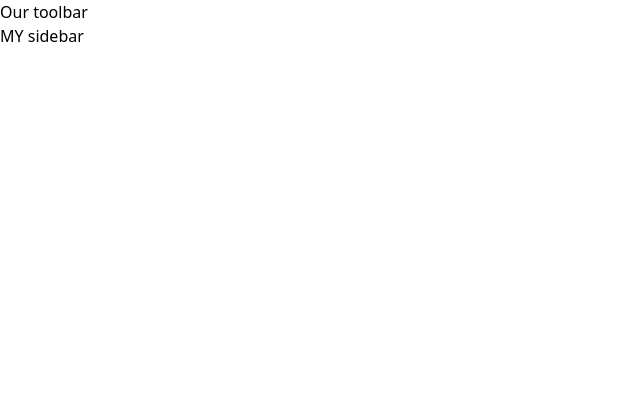
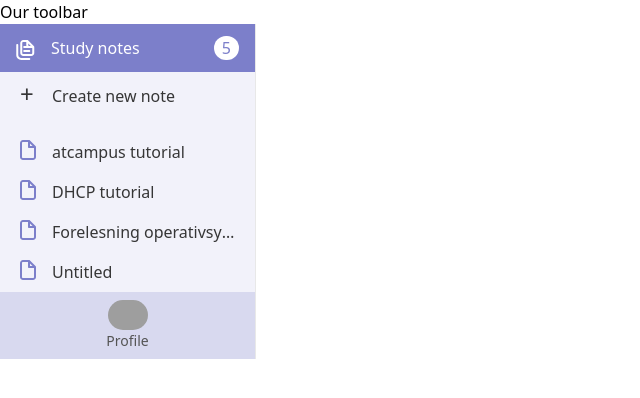
Before and after one commit to tonystr/note-taking-frontend, a Next.js app: page / in a window 1280 px wide. Shown: the top 398 px of the page, without its empty margins (0-640 px from the left). Built offline with nearby package versions, Linux system fonts and the light colour scheme; grey boxes are pictures that could not be loaded.

Commit message:
Implement sidebar

```diff
--- a/components/Sidebar.js
+++ b/components/Sidebar.js
@@ -1,6 +1,54 @@
+import FolderIcon from '../icons/folder.svg'
+import NotesIcon from '../icons/notes.svg'
+
+function Button({ children, className='', ...props }) {
+    return (
+        <div {...props} className={`
+            p-2 flex px-3 mx-2 cursor-pointer
+            hover:bg-purple-4 rounded-md
+            transition-colors duration-100
+            ${className}
+        `}>
+            {children}
+        </div>
+    )
+}
+
+function NoteButton({ children }) {
+    return (
+        <Button>
+            <FolderIcon className='mr-4 flex-shrink-0' />
+            <span className='truncate'>{children}</span>
+        </Button>
+    )
+}
+
 function Sidebar() {
     return (
-        <div> MY sidebar </div>
+        <div className='flex flex-col text-dark-1 h-full w-64 bg-purple-5 border-solid border-r-[1px] border-dark-6'>
+            <div className='fill-white py-3 px-4 bg-purple-1 text-white flex justify-between cursor-pointer'>
+                <div>
+                    <NotesIcon className='inline mr-4' />
+                    Study notes
+                </div>
+                <div className="bg-white px-2 rounded-full text-purple-1">
+                    5
+                </div>
+            </div>
+            <Button className="relative mb-4 mt-1">
+                <span className="text-xl font-thin absolute top-0">+</span>
+                <span className="ml-8">Create new note</span>
+            </Button>
+            <NoteButton>atcampus tutorial</NoteButton>
+            <NoteButton>DHCP tutorial</NoteButton>
+            <NoteButton>Forelesning operativsystemer</NoteButton>
+            <NoteButton>Untitled</NoteButton>
+            <div className="grow" />
+            <div className="bg-purple-4 px-auto py-2 px-1 flex flex-col items-center">
+                <img src="https://cdn-01.atcampus.no/avatar/46b4269a-b506-433e-a331-3ad57615f85c.jpg" className="rounded-full w-[40px]" />
+                <span className="block group-hover:text-white text-sm text-dark-2">Profile</span>
+            </div>
+        </div>
     )
 }
 
--- a/next.config.js
+++ b/next.config.js
@@ -3,5 +3,13 @@ module.exports = {
     eslint: {
         // Warning: This allows production builds to successfully complete even if the project has ESLint errors.
         ignoreDuringBuilds: true
+    },
+    webpack(config) {
+        config.module.rules.push({
+          test: /\.svg$/,
+          use: ["@svgr/webpack"]
+        });
+
+        return config;
     }
 }
--- a/package.json
+++ b/package.json
@@ -31,6 +31,7 @@
   },
   "homepage": "https://github.com/tonystr/note-taking-frontend#readme",
   "dependencies": {
+    "@svgr/webpack": "^6.2.1",
     "next": "^12.1.0",
     "react": "^17.0.2",
     "react-dom": "^17.0.2"
--- a/pages/noteeditor.js
+++ b/pages/noteeditor.js
@@ -3,7 +3,7 @@ import Sidebar from '../components/Sidebar'
 
 function NoteEditor() {
     return (
-        <div>
+        <div className='h-full flex flex-col'>
             <Toolbar />
             <Sidebar />
         </div>
```
Also changed, not shown: icons/folder.svg (added), icons/notes.svg (added).
